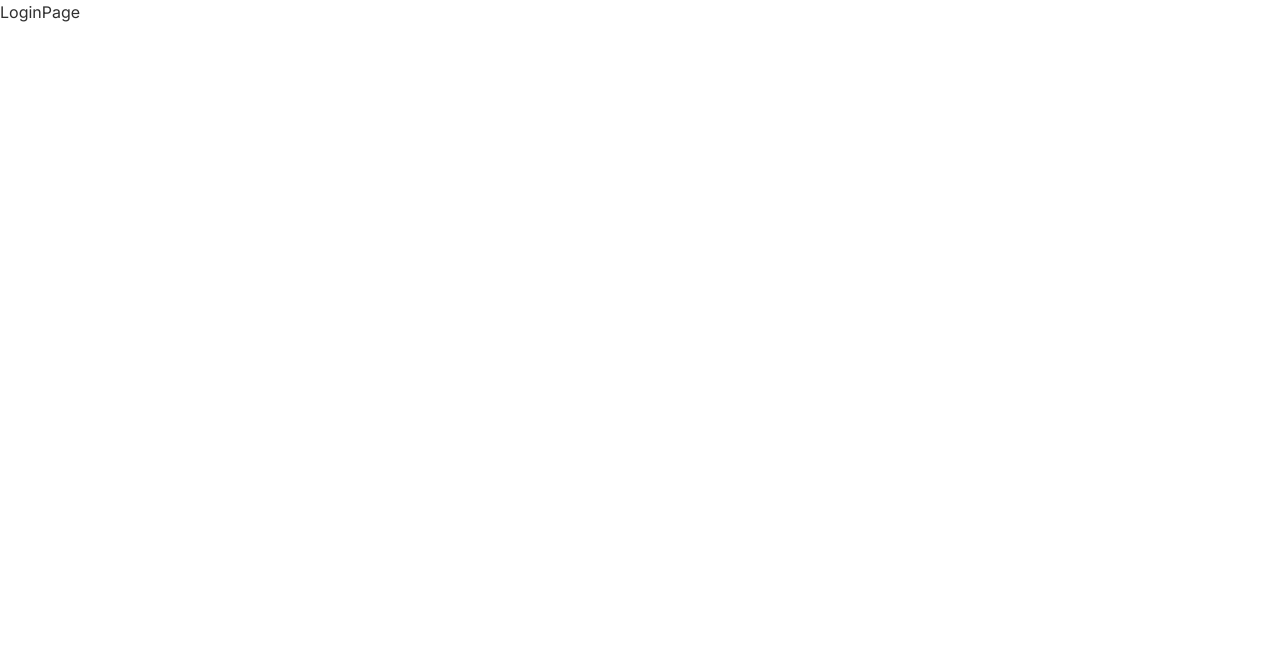
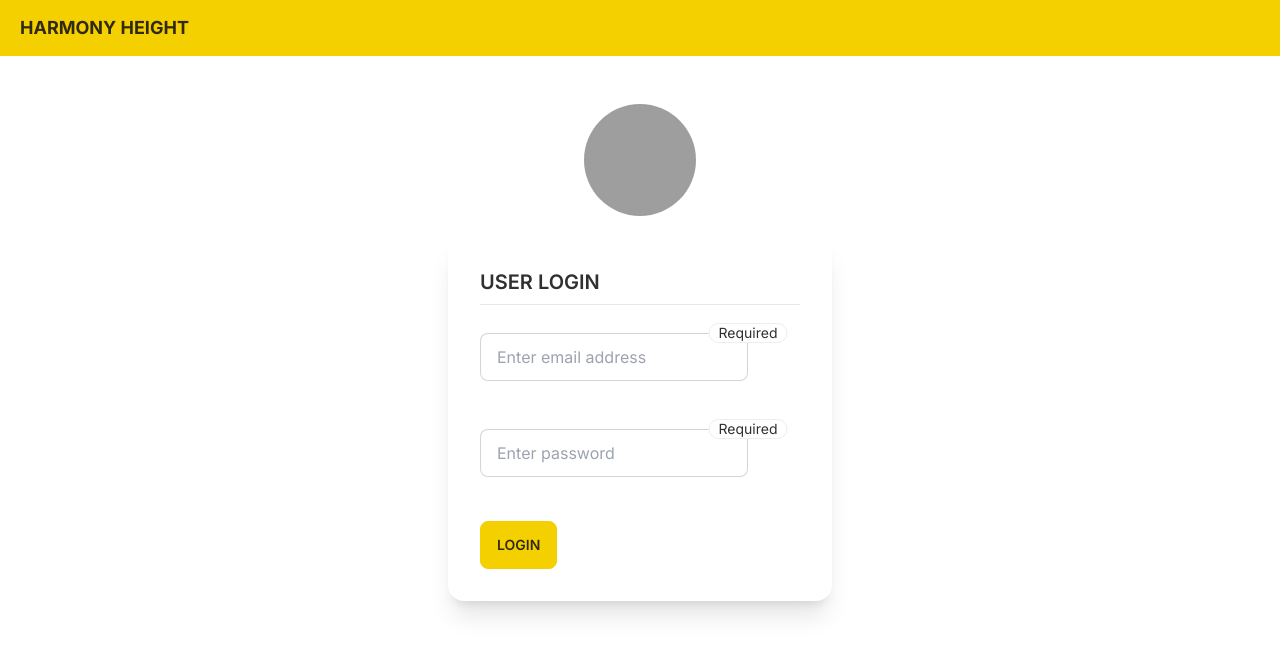
Before and after one commit to harmonyheight/harmony-height, a Next.js app in the folder harmony-height/: page /login in a window 1280 px wide. Shown: the top 654 px of the page. Built offline with nearby package versions, Linux system fonts and the light colour scheme; grey boxes are pictures that could not be loaded.

Commit message:
login page ui implemented

```diff
--- a/harmony-height/src/app/(auth)/login/page.tsx
+++ b/harmony-height/src/app/(auth)/login/page.tsx
@@ -1,7 +1,35 @@
 import React from "react";
 
 const LoginPage = () => {
-    return <div>LoginPage</div>;
+    return (
+        <div className="flex min-w-full items-center justify-center flex-col">
+            <div className="min-w-full btn-primary h-14 mb-12 items-center justify-start flex">
+                <h1 className="pl-5 text-center font-bold text-lg">HARMONY HEIGHT</h1>
+            </div>
+            <div className="avatar">
+                <div className="w-28 rounded-full mb-5">
+                    <img src="https://encrypted-tbn0.gstatic.com/images?q=tbn:ANd9GcRx72h5u9ci20lUy6l9gY1hrHnEDXcUIrCUvg&usqp=CAU" />
+                </div>
+            </div>
+            <div className="card w-96 bg-base-100 shadow-xl">
+                <div className="card-body">
+                    <h2 className="card-title">USER LOGIN</h2>
+                    <hr />
+                    <div className="indicator my-5">
+                        <span className="indicator-item badge">Required</span>
+                        <input type="text" placeholder="Enter email address" className="input input-bordered" />
+                    </div>
+                    <div className="indicator  my-5">
+                        <span className="indicator-item badge">Required</span>
+                        <input type="text" placeholder="Enter password" className="input input-bordered" />
+                    </div>
+                    <div className="card-actions justify-start">
+                        <button className="btn btn-primary mt-4">Login</button>
+                    </div>
+                </div>
+            </div>
+        </div>
+    );
 };
 
 export default LoginPage;
--- a/harmony-height/src/app/components/navbar/NavBar.tsx
+++ b/harmony-height/src/app/components/navbar/NavBar.tsx
@@ -1,7 +1,9 @@
+"use client"
 import Link from "next/link";
-import React from "react";
+import React, { useState } from "react";
 
 const NavBar = () => {
+    const [activeTab, setActiveTab] = useState("Home");
     return (<div className="navbar bg-base-100 shadow-sm rounded-sm fixed">
         <div className="navbar-start">
             <div className="dropdown">
@@ -9,34 +11,35 @@ const NavBar = () => {
                     <svg xmlns="http://www.w3.org/2000/svg" className="h-5 w-5" fill="none" viewBox="0 0 24 24" stroke="currentColor"><path strokeLinecap="round" strokeLinejoin="round" strokeWidth="2" d="M4 6h16M4 12h8m-8 6h16" /></svg>
                 </label>
                 <ul tabIndex={0} className="menu menu-sm dropdown-content mt-3 z-[1] p-2 shadow bg-base-100 rounded-box w-52">
-                    <li><Link href="/">Home</Link></li>
+                    <li className={`${activeTab == "Home" ? "bg-primary rounded-md" : ""}`} onClick={() => setActiveTab("Home")}><Link href="/">Home</Link></li>
                     <li>
                         <a>Category</a>
                         <ul className="p-2">
-                            <li><Link href="/login">Buy</Link></li>
-                            <li><Link href="/login">Sell</Link></li>
-                            <li><Link href="/login">Rent</Link></li>
+                            <li className={`${activeTab == "Buy" ? "bg-primary rounded-md" : ""}`} onClick={() => setActiveTab("Buy")}><Link href="/">Buy</Link></li>
+                            <li className={`${activeTab == "Sell" ? "bg-primary rounded-md" : ""}`} onClick={() => setActiveTab("Sell")}><Link href="/">Sell</Link></li>
+                            <li className={`${activeTab == "Rent" ? "bg-primary rounded-md" : ""}`} onClick={() => setActiveTab("Rent")}><Link href="/">Rent</Link></li>
                         </ul>
                     </li>
-                    <li><Link href="/login">Contact Us</Link></li>
+                    <li className={`${activeTab == "Contact" ? "bg-primary rounded-md" : ""}`} onClick={() => setActiveTab("Contact")}><Link href="/">Contact Us</Link></li>
                 </ul>
             </div>
             <a className="btn btn-ghost normal-case text-xl">Harmony Height</a>
         </div>
         <div className="navbar-center hidden lg:flex">
             <ul className="menu menu-horizontal px-1">
-                <li><Link href="/">Home</Link></li>
+                <li className={`${activeTab == "Home" ? "bg-primary rounded-md" : ""}`} onClick={() => setActiveTab("Home")}><Link href="/">Home</Link></li>
                 <li tabIndex={0}>
                     <details>
+                        {/* <summary className={`${("BuySellRent".includes(activeTab)) ? "bg-warning" : ""}`}>Category</summary> */}
                         <summary>Category</summary>
                         <ul className="p-4">
-                            <li><Link href="/login">Buy</Link></li>
-                            <li><Link href="/login">Sell</Link></li>
-                            <li><Link href="/login">Rent</Link></li>
+                            <li className={`${activeTab == "Buy" ? "bg-primary rounded-md" : ""}`} onClick={() => setActiveTab("Buy")}><Link href="/">Buy</Link></li>
+                            <li className={`${activeTab == "Sell" ? "bg-primary rounded-md" : ""}`} onClick={() => setActiveTab("Sell")}><Link href="/">Sell</Link></li>
+                            <li className={`${activeTab == "Rent" ? "bg-primary rounded-md" : ""}`} onClick={() => setActiveTab("Rent")}><Link href="/">Rent</Link></li>
                         </ul>
                     </details>
                 </li>
-                <li><a>Contact Us</a></li>
+                <li className={`${activeTab == "Contact" ? "bg-primary rounded-md" : ""}`} onClick={() => setActiveTab("Contact")}><Link href="/">Contact Us</Link></li>
             </ul>
         </div>
         <div className="navbar-end">
@@ -58,7 +61,7 @@ const NavBar = () => {
                 </ul>
             </div>
         </div>
-    </div>
+    </div >
     );
 };
 
```
